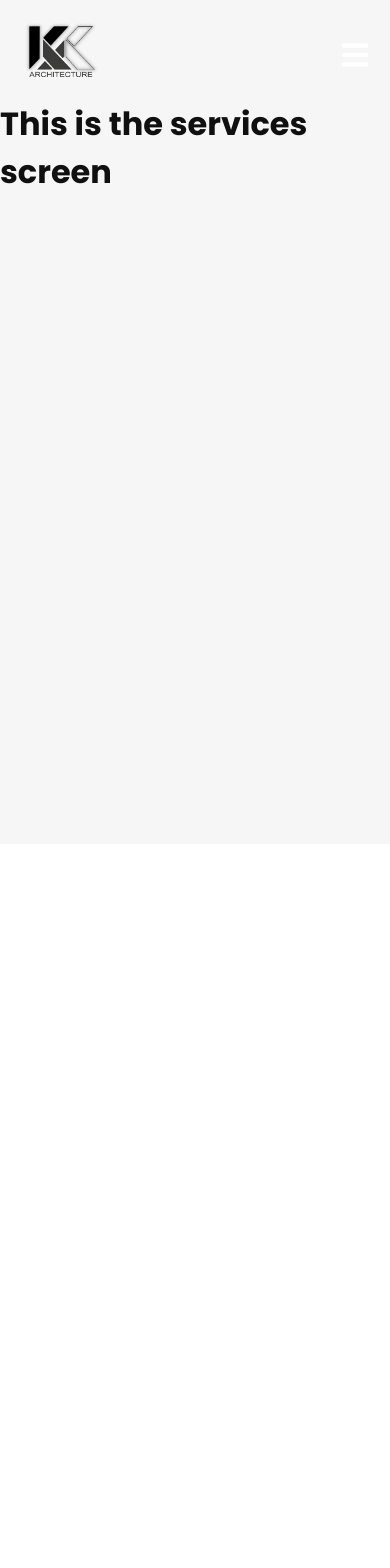
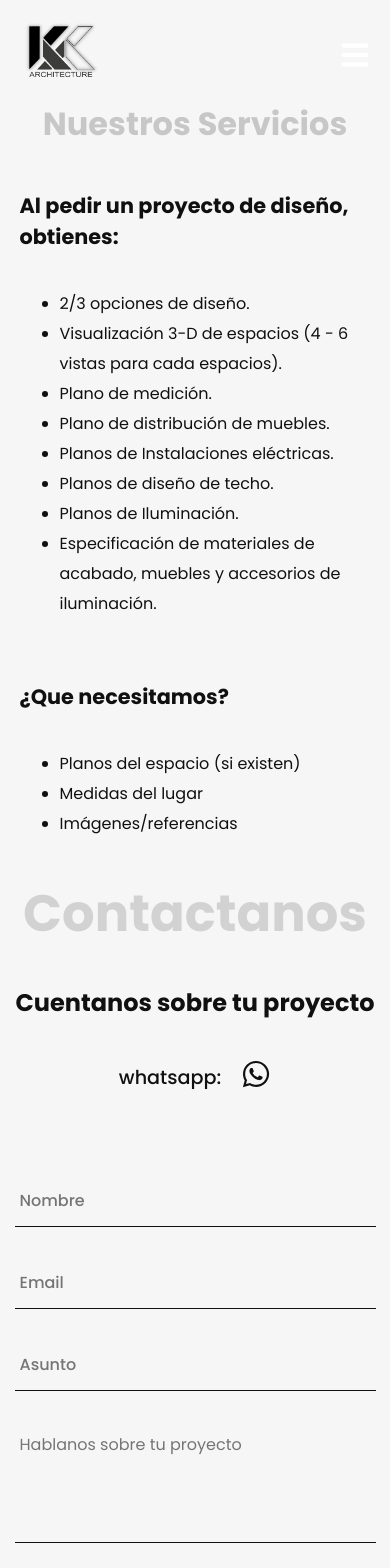
Before and after one commit to DaniCancino/Kxk-Portfolio, a React (Create React App) app: page /services in a window 390 px wide. Shown: the top 1568 px of the page. Before the commit the page ends 844 px from the top, so only its background shows below. Built offline with nearby package versions, Linux system fonts and the light colour scheme.

Commit message:
added services screen

```diff
--- a/src/components/Header/Style.css
+++ b/src/components/Header/Style.css
@@ -24,7 +24,7 @@
 }
 
 .Header .logo {
-  width: 100px;
+  width: 90px;
   height: 80px;
   margin-left: 70px;
 }
@@ -67,6 +67,10 @@
 }
 
 .Header .links-container .links:hover {
+  color: #3DD0CE;
+}
+
+.Header .links-container .dark:hover {
   color: #3DD0CE;
 }
 
--- a/src/components/Header/Style.scss
+++ b/src/components/Header/Style.scss
@@ -14,7 +14,7 @@
         display: none;
     }
     .logo{
-        width: 100px;
+        width: 90px;
         height: 80px;
         margin-left: 70px;
     }
@@ -42,6 +42,9 @@
         }
         .links:hover{
             // border-bottom: 2px solid $secundary-color;
+            color: $second-aux;
+        }
+        .dark:hover{
             color: $second-aux;
         }
     }
--- a/src/screens/AboutScreen/index.js
+++ b/src/screens/AboutScreen/index.js
@@ -17,7 +17,7 @@ const AboutScreen = () => {
     show: {
         opacity: 0.2,
         transition: {
-        duration: 1
+        duration: 0.5
         }
     }
   }
@@ -27,7 +27,7 @@ const AboutScreen = () => {
     show: {
         opacity: 1,
         transition: {
-        duration: 1.5,
+        duration: 1,
         }
     }
   }
--- a/src/screens/ServicesScreen/Style.css
+++ b/src/screens/ServicesScreen/Style.css
@@ -13,12 +13,120 @@
       -ms-flex-align: center;
           align-items: center;
   width: 100%;
-  height: 100vh;
+  height: auto;
   background-color: #f6f6f6;
   color: #101010;
 }
 
 .ServicesScreen .services-title {
+  font-size: 6rem;
   margin-top: 100px;
+  opacity: 0.2;
+}
+
+.ServicesScreen .services-deliver {
+  display: -webkit-box;
+  display: -ms-flexbox;
+  display: flex;
+  -webkit-box-orient: vertical;
+  -webkit-box-direction: normal;
+      -ms-flex-direction: column;
+          flex-direction: column;
+  -webkit-box-pack: start;
+      -ms-flex-pack: start;
+          justify-content: flex-start;
+  -webkit-box-align: start;
+      -ms-flex-align: start;
+          align-items: flex-start;
+  width: 35%;
+  height: auto;
+}
+
+.ServicesScreen .services-deliver p {
+  font-size: 1.3rem;
+  font-weight: 600;
+}
+
+.ServicesScreen .services-deliver ul {
+  line-height: 30px;
+}
+
+.ServicesScreen .services-need {
+  display: -webkit-box;
+  display: -ms-flexbox;
+  display: flex;
+  -webkit-box-orient: vertical;
+  -webkit-box-direction: normal;
+      -ms-flex-direction: column;
+          flex-direction: column;
+  -webkit-box-pack: start;
+      -ms-flex-pack: start;
+          justify-content: flex-start;
+  -webkit-box-align: start;
+      -ms-flex-align: start;
+          align-items: flex-start;
+  width: 35%;
+  height: auto;
+  margin-top: 50px;
+}
+
+.ServicesScreen .services-need p {
+  font-size: 1.3rem;
+  font-weight: 600;
+}
+
+.ServicesScreen .services-need ul {
+  line-height: 30px;
+}
+
+@media (max-width: 930px) {
+  .ServicesScreen .services-title {
+    font-size: 4.5rem;
+  }
+  .ServicesScreen .services-deliver {
+    width: 65%;
+  }
+  .ServicesScreen .services-need {
+    width: 65%;
+    margin-top: 25px;
+  }
+}
+
+@media (max-width: 700px) {
+  .ServicesScreen .services-title {
+    font-size: 3.5rem;
+  }
+  .ServicesScreen .services-deliver {
+    width: 65%;
+  }
+  .ServicesScreen .services-need {
+    width: 65%;
+    margin-top: 25px;
+  }
+}
+
+@media (max-width: 420px) {
+  .ServicesScreen .services-title {
+    font-size: 2.5rem;
+  }
+  .ServicesScreen .services-deliver {
+    width: 90%;
+  }
+  .ServicesScreen .services-need {
+    width: 90%;
+    margin-top: 25px;
+  }
+}
+
+@media (max-width: 390px) {
+  .ServicesScreen .services-title {
+    font-size: 2rem;
+  }
+}
+
+@media (max-width: 315px) {
+  .ServicesScreen .services-title {
+    font-size: 1.7rem;
+  }
 }
 /*# sourceMappingURL=Style.css.map */
--- a/src/screens/ServicesScreen/Style.scss
+++ b/src/screens/ServicesScreen/Style.scss
@@ -4,10 +4,111 @@
     justify-content: flex-start;
     align-items: center;
     width: 100%;
-    height: 100vh;
+    height: auto;
     background-color: #f6f6f6;
     color: #101010;
     .services-title{
+        font-size: 6rem;
         margin-top: 100px;
+        opacity: 0.2;
+    }
+    .services-deliver{
+        display: flex;
+        flex-direction: column;
+        justify-content: flex-start;
+        align-items: flex-start;
+        width: 35%;
+        height: auto;
+        p{
+            font-size: 1.3rem;
+            font-weight: 600;
+        }
+        ul{
+            line-height: 30px;
+        }
+    }
+    .services-need{
+        display: flex;
+        flex-direction: column;
+        justify-content: flex-start;
+        align-items: flex-start;
+        width: 35%;
+        height: auto;
+        margin-top: 50px;
+        p{
+            font-size: 1.3rem;
+            font-weight: 600;
+        }
+        ul{
+            line-height: 30px;
+        }
     }
 }
+
+
+
+@media(max-width: 930px){
+    .ServicesScreen{
+        .services-title{
+            font-size: 4.5rem;
+        }
+        .services-deliver{
+            width: 65%;
+        }
+        .services-need{
+            width: 65%;
+            margin-top: 25px;
+        }
+    }
+}
+
+
+
+@media(max-width: 700px){
+    .ServicesScreen{
+        .services-title{
+            font-size: 3.5rem;
+        }
+        .services-deliver{
+            width: 65%;
+        }
+        .services-need{
+            width: 65%;
+            margin-top: 25px;
+        }
+    }
+}
+
+
+@media(max-width:420px){
+    .ServicesScreen{
+        .services-title{
+            font-size: 2.5rem;
+        }
+        .services-deliver{
+            width: 90%;
+        }
+        .services-need{
+            width: 90%;
+            margin-top: 25px;
+        }
+    }
+}
+
+
+@media(max-width:390px){
+    .ServicesScreen{
+        .services-title{
+            font-size: 2rem;
+        }
+    }
+}
+
+
+@media(max-width:315px){
+    .ServicesScreen{
+        .services-title{
+            font-size: 1.7rem;
+        }
+    }
+}
--- a/src/screens/ServicesScreen/index.js
+++ b/src/screens/ServicesScreen/index.js
@@ -1,10 +1,36 @@
 import React from 'react'
 import './Style.css';
+import Contact from '../../components/Contacto/Contact'
+import Footer from '../../components/Footer/Footer'
 
 const ServicesScreen = () => {
   return (
     <div className='ServicesScreen'>
-        <h1 className='services-title'>This is the services screen</h1>
+        <h1 className='services-title'>Nuestros Servicios</h1>
+        <div className='services-deliver'>
+          <p>Al pedir un proyecto de diseño, obtienes:</p>
+          <ul>
+            <li>2/3 opciones de diseño.</li>
+            <li>Visualización 3-D de espacios (4 - 6 vistas para cada espacios).</li>
+            <li>Plano de medición.</li>
+            <li>Plano de distribución de muebles.</li>
+            <li>Planos de Instalaciones eléctricas.</li>
+            <li>Planos de diseño de techo.</li>
+            <li>Planos de Iluminación.</li>
+            <li>Especificación de materiales de acabado, muebles y
+            accesorios de iluminación.</li>
+          </ul>
+        </div>
+        <div className='services-need'>
+          <p>¿Que necesitamos?</p>
+          <ul>
+            <li>Planos del espacio (si existen)</li>
+            <li>Medidas del lugar</li>
+            <li>Imágenes/referencias</li>
+          </ul>
+        </div>
+        <Contact />
+        <Footer />
     </div>
   )
 }
```
Also changed, not shown: 2 other files (tests, documents, lock files or other folders).
